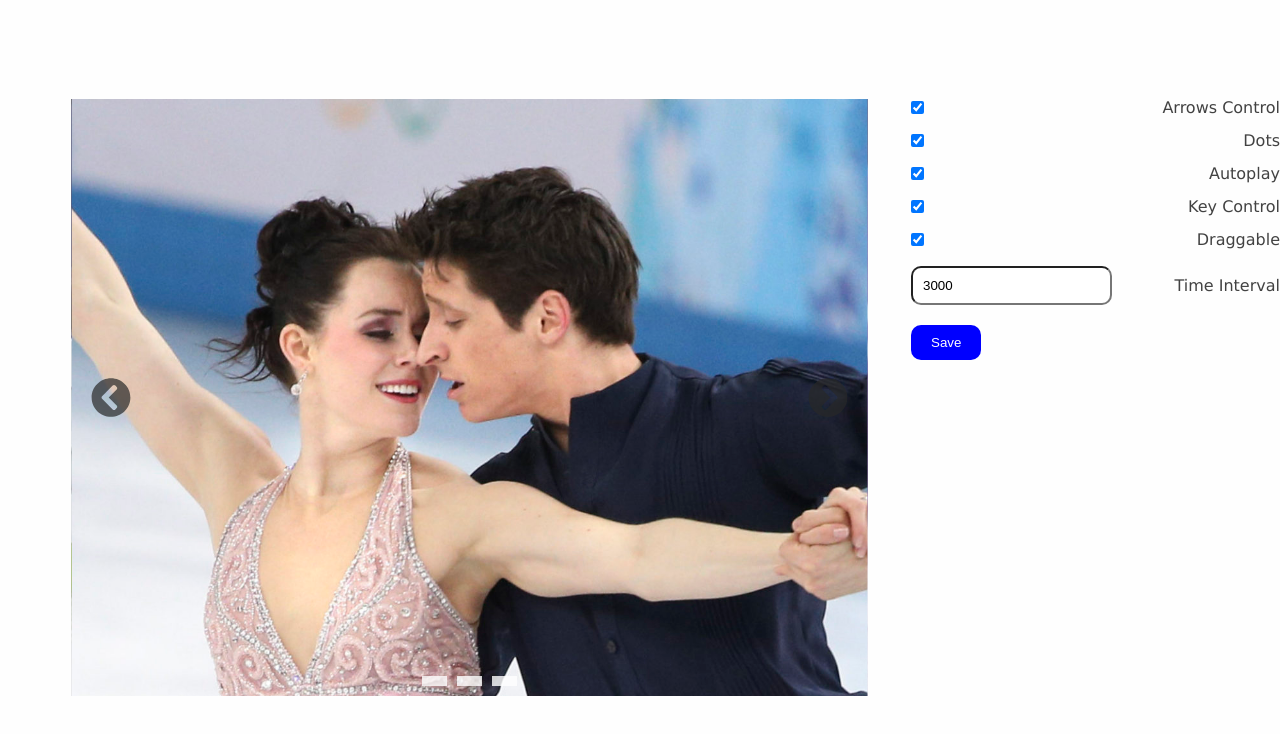
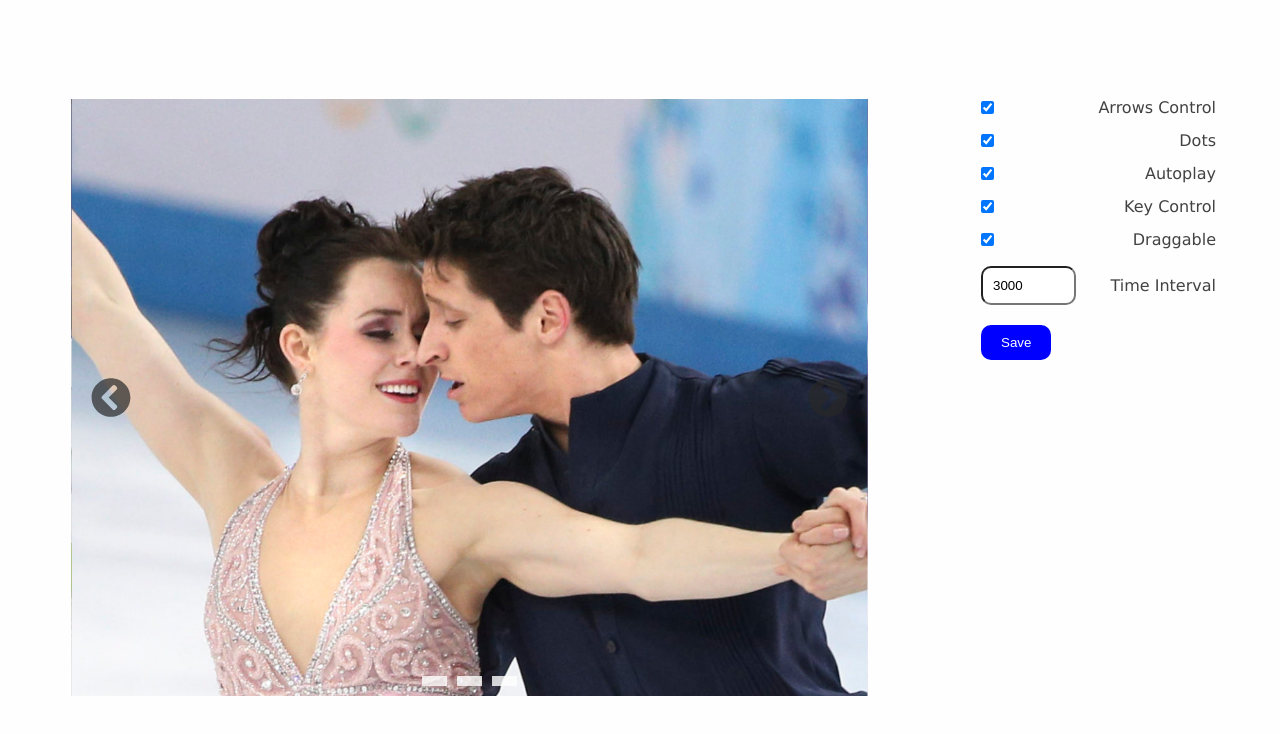
Before and after one commit to spiritina/slider, a website built with webpack: page src/static/index.html in a window 1280 px wide. Shown: the part 54-788 px from the top of the page. Built offline with nearby package versions, Linux system fonts and the light colour scheme.

Commit message:
css fixed

```diff
--- a/src/js/docs.js
+++ b/src/js/docs.js
@@ -16,7 +16,7 @@ window.addEventListener('scroll', (e) => {
     let articles = document.querySelectorAll('article');
     for(let i=0; i < articles.length; i++){
         let articleTop = articles[i].getClientRects()[0].top;
-       if(articleTop >0 && articleTop <50){
+       if(articleTop >145 && articleTop <195){
            let id = articles[i].getAttribute('id');
            let menuItem = document.querySelector(`[href='#${id}']`);
            deactivetePreviousActive();
--- a/src/static/style.css
+++ b/src/static/style.css
@@ -122,7 +122,9 @@ input{
     cursor: pointer;
     padding: 10px;
     border-radius: 10px;
+
 }
+input[type='number']{width: 30%;}
 input[type='submit']{
     background-color: blue;
     color: white;
@@ -172,6 +174,8 @@ article{
         position: fixed;
         margin-block-start: 145px;
         top:0;
-        right:0;
+        right:5%;
+        max-width: 250px;
+
     }
 }
```
Also changed, not shown: dist/docs.js, dist/style.css.
